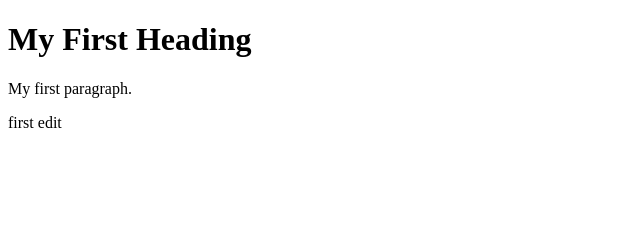
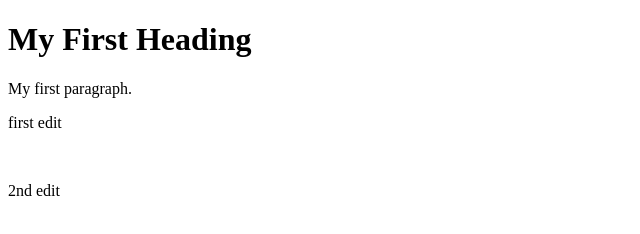
Before and after one commit to devumarfarooq796/sample1, a plain HTML site: page index.html in a window 1280 px wide. Shown: the full height of the page, 0-640 px from the left. Drawn offline with Linux system fonts and the light colour scheme.

Commit message:
2nd edit

```diff
--- a/index.html
+++ b/index.html
@@ -5,7 +5,8 @@
 <h1>My First Heading</h1>
 
 <p>My first paragraph.</p>
-<p>first edit</p>
+<p>first edit</p><br>
+<p>2nd edit</p>
 
 </body>
 </html>
```
